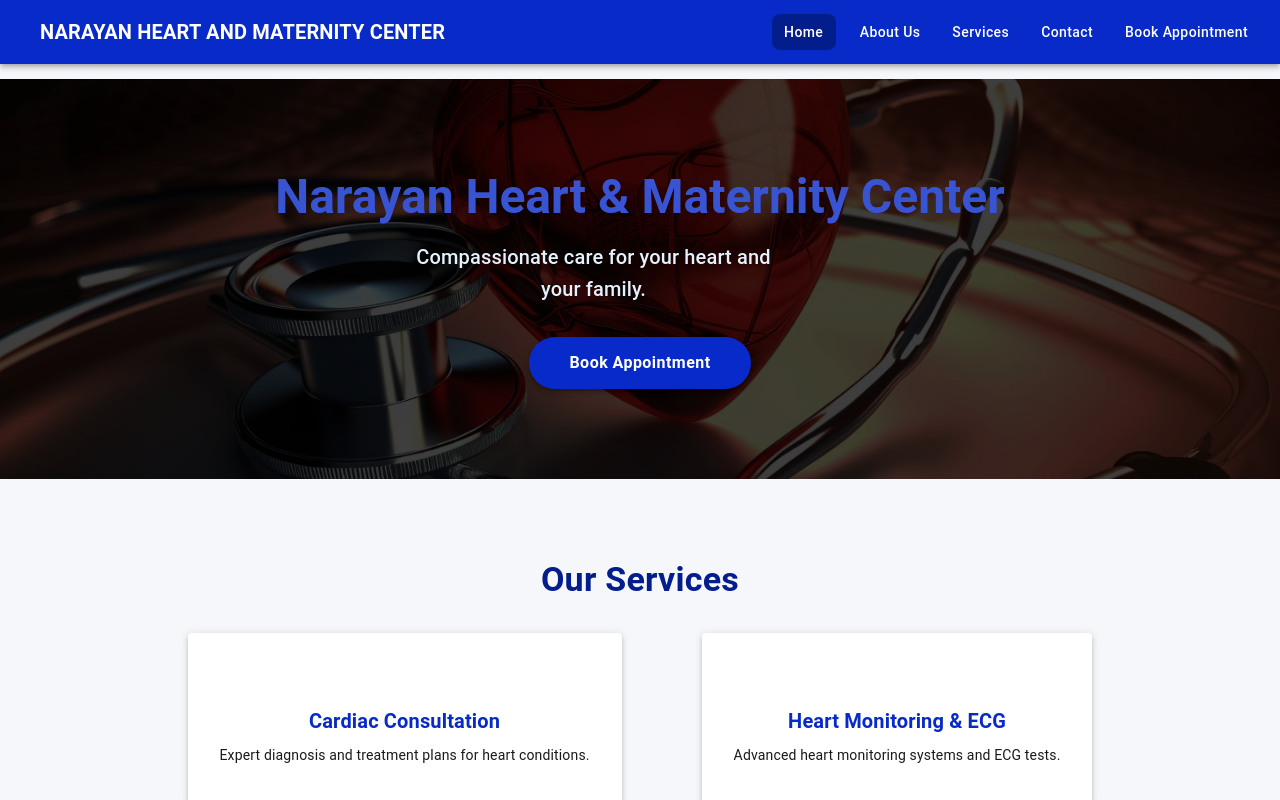
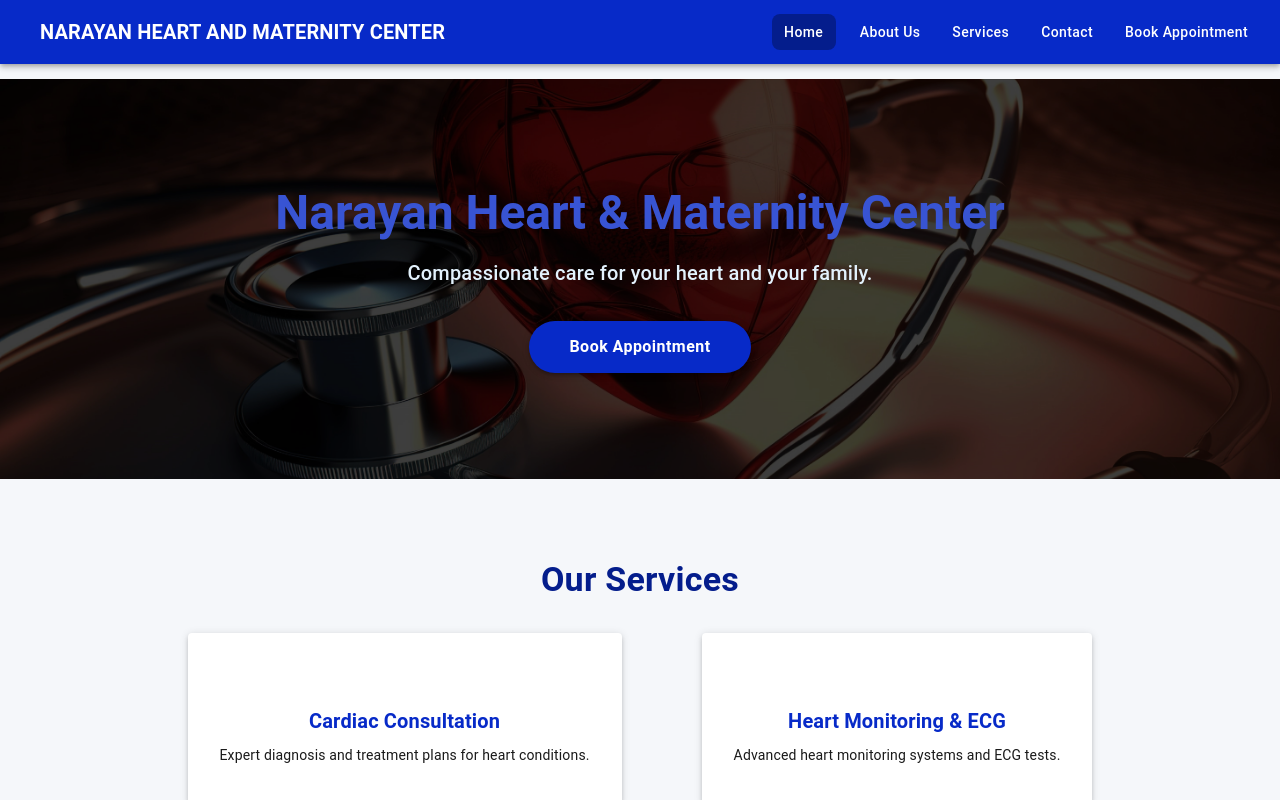
Before and after one commit to EmulationNerds685/Narayan_Clinic, a React (Vite) app: page / in a window 1280 px wide. Shown: the top 800 px of the page. Built offline with nearby package versions, Linux system fonts and the light colour scheme; some icons are missing.

Commit message:
minor changes

```diff
--- a/src/pages/Homepage.jsx
+++ b/src/pages/Homepage.jsx
@@ -89,7 +89,7 @@ const HomePage = () => {
                     sm: '1.2rem',
                     md: '1.25rem',
                   },
-                  maxWidth: '80%',
+                  maxWidth: '100%',
                 }}
               >
                 Compassionate care for your heart and your family.
```
